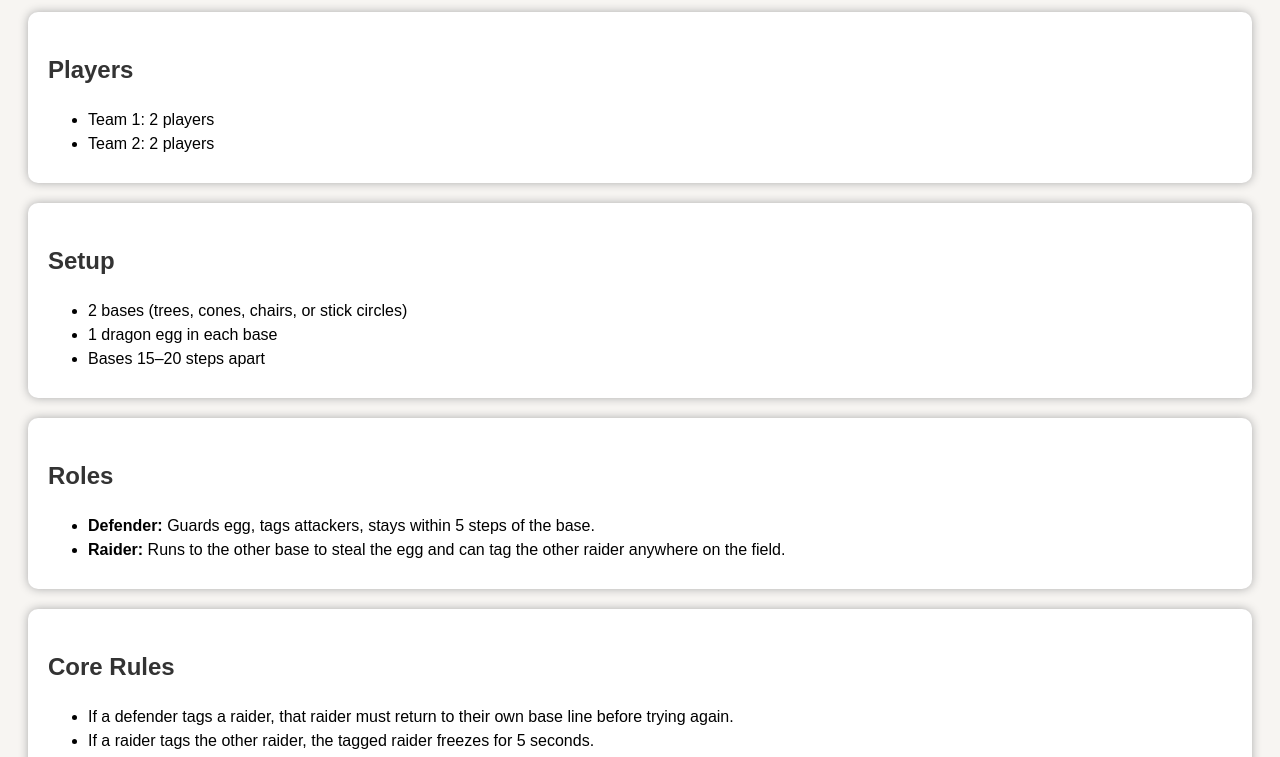
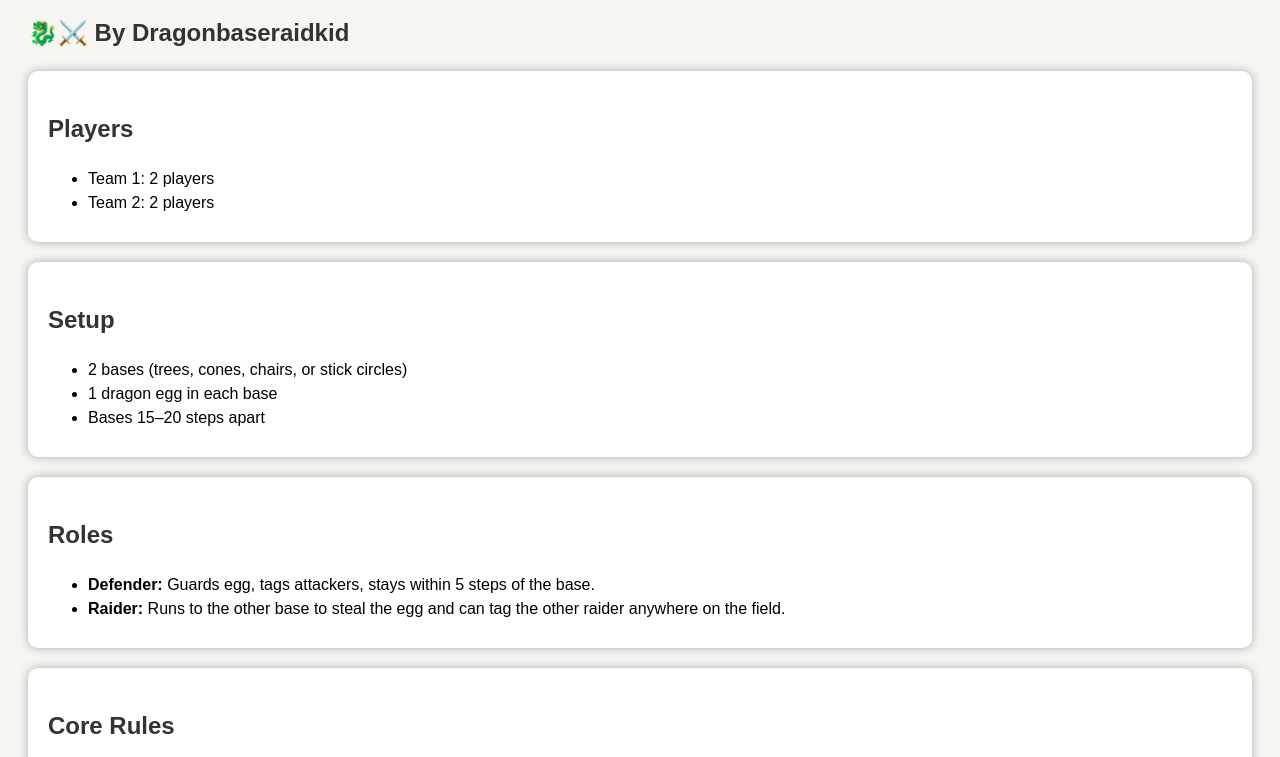
Before and after one commit to Dragonbaseraidkid/dragon-base-raid, a plain HTML site: page index.html in a window 1280 px wide. Shown: the part 107-864 px from the top of the page. Drawn offline with Linux system fonts and the light colour scheme.

Commit message:
Update index.html

```diff
--- a/index.html
+++ b/index.html
@@ -38,6 +38,8 @@ ul {
 <body>
 
 <h1>🐉⚔️ Dragon Base Raid</h1>
+
+    <h2>🐉⚔️ By Dragonbaseraidkid  </h2>
 
 <div class="box">
 <h2>Players</h2>
```
